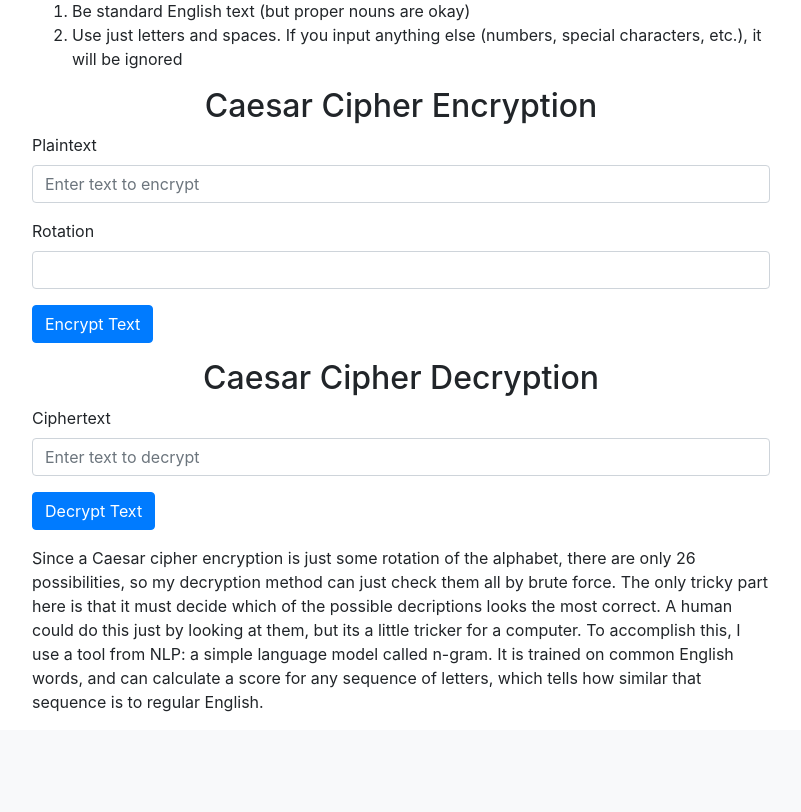
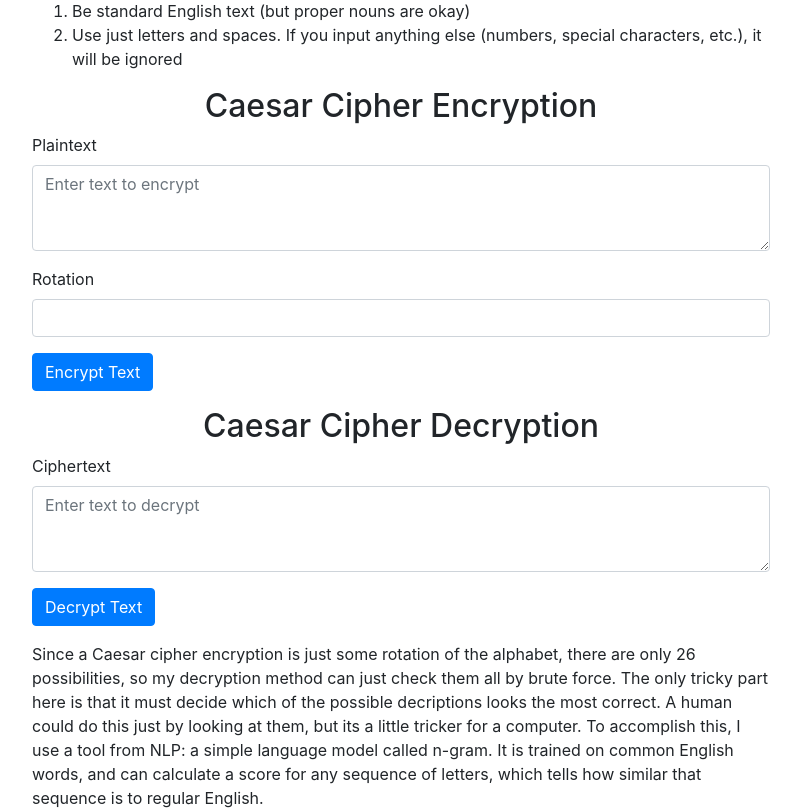
Before and after one commit to christian-doucette/code_breaker, a Flask app: page /caesar in a window 1280 px wide. Shown: the part 193-1005 px from the top of the page, without its empty margins (239-1040 px from the left). Before the commit the page ends 905 px from the top, so only its background shows below. Run offline with Flask 2, Linux system fonts and the light colour scheme; parts of the project's set-up code (start-up, migrations or seed data) failed here and were passed over; some libraries are stand-ins or nearby versions.

Commit message:
changed all to textareas

```diff
--- a/templates/caesar_page.html
+++ b/templates/caesar_page.html
@@ -21,7 +21,7 @@
 <form action="/caesar/encrypt" method="post">
   <div class="form-group">
     <label for="input_text">Plaintext</label>
-    <input type="textarea" class="form-control" id="input_text" name="input_text" placeholder="Enter text to encrypt" pattern="^[a-zA-Z\s]*$" title="Only letters and spaces" autocomplete="off">
+    <textarea class="form-control" rows="3" id="input_text" name="input_text" placeholder="Enter text to encrypt" autocomplete="off"></textarea>
   </div>
   <div class="form-group">
     <label for="input_rot">Rotation</label>
@@ -40,7 +40,7 @@
 <form action="/caesar/decrypt" method="post">
   <div class="form-group">
     <label for="input_text">Ciphertext</label>
-    <input type="textarea" class="form-control" id="input_text" name="input_text" placeholder="Enter text to decrypt" pattern="^[a-zA-Z\s]*$" title="Only letters and spaces" autocomplete="off">
+    <textarea class="form-control" rows="3" id="input_text" name="input_text" placeholder="Enter text to decrypt" autocomplete="off"></textarea>
   </div>
   <button type="submit" class="btn btn-primary mb-3">Decrypt Text</button>
 </form>
--- a/templates/substitution_page.html
+++ b/templates/substitution_page.html
@@ -29,7 +29,7 @@
 <form action="/substitution/encrypt" method="post">
   <div class="form-group">
     <label for="input_text">Plaintext</label>
-    <input type="textarea" class="form-control" id="input_text" name="input_text" placeholder="Enter text to encrypt" pattern="^[a-zA-Z\s]*$" title="Only letters and spaces" autocomplete="off">
+    <textarea class="form-control" rows="3" id="input_text" name="input_text" placeholder="Enter text to encrypt" autocomplete="off"></textarea>
   </div>
 
   <div class="form-group">
@@ -50,7 +50,7 @@
 <form action="/substitution/decrypt" method="post">
   <div class="form-group">
     <label for="input_text">Ciphertext</label>
-    <textarea class="form-control" rows="3" id="input_text" name="input_text" placeholder="Enter text to decrypt" pattern="^[a-zA-Z\s]*$" title="Only letters and spaces" autocomplete="off"></textarea>
+    <textarea class="form-control" rows="3" id="input_text" name="input_text" placeholder="Enter text to decrypt" autocomplete="off"></textarea>
   </div>
   <button type="submit" class="btn btn-primary mb-3">Decrypt Text</button>
 </form>
```
